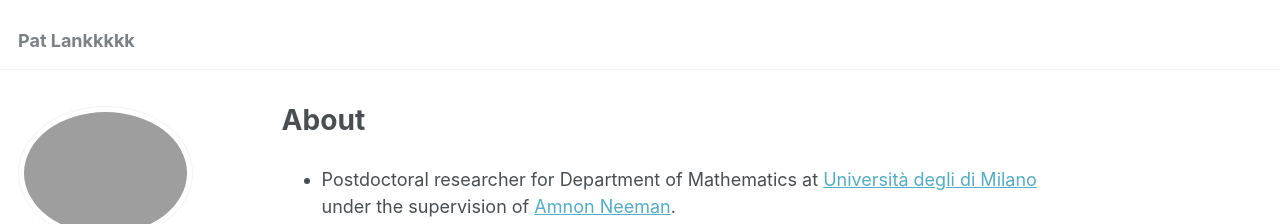
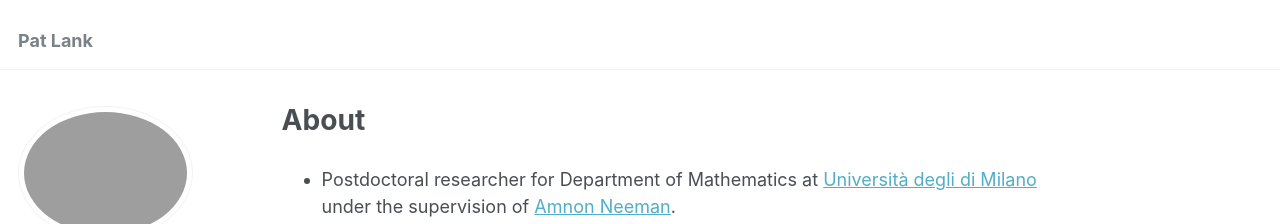
Before and after one commit to lankp/oldoldfile, a Jekyll site: the page built from _pages/about.md, in a window 1280 px wide. Shown: the top 224 px of the page. Built offline with Jekyll 4.4.1, drawn with Linux system fonts in a browser that asks for light colours; some web fonts are replaced.

Commit message:
Update _config.yml

```diff
--- a/_config.yml
+++ b/_config.yml
@@ -8,9 +8,9 @@
 
 # Basic Site Settings
 locale                   : "en-US"
-title                    : "Pat Lankkkkk"
+title                    : "Pat Lank"
 title_separator          : "-"
-name                     : &name "Pat Lank"
+name                     :
 description              : &description "Mathematician"
 url                      :  # the base hostname & protocol for your site e.g. "https://mmistakes.github.io"
 baseurl                  :  # the subpath of your site, e.g. "/blog"
```
